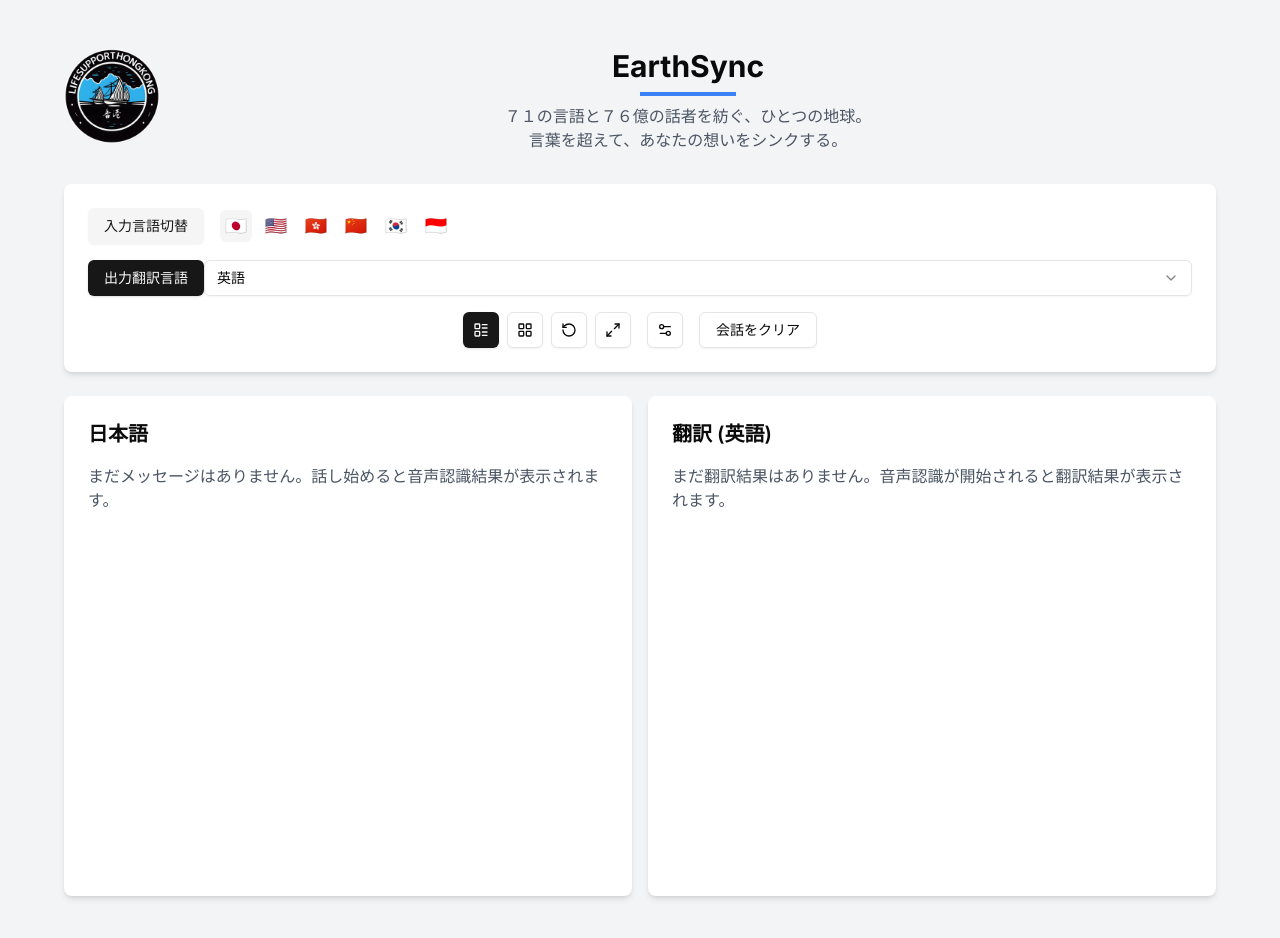
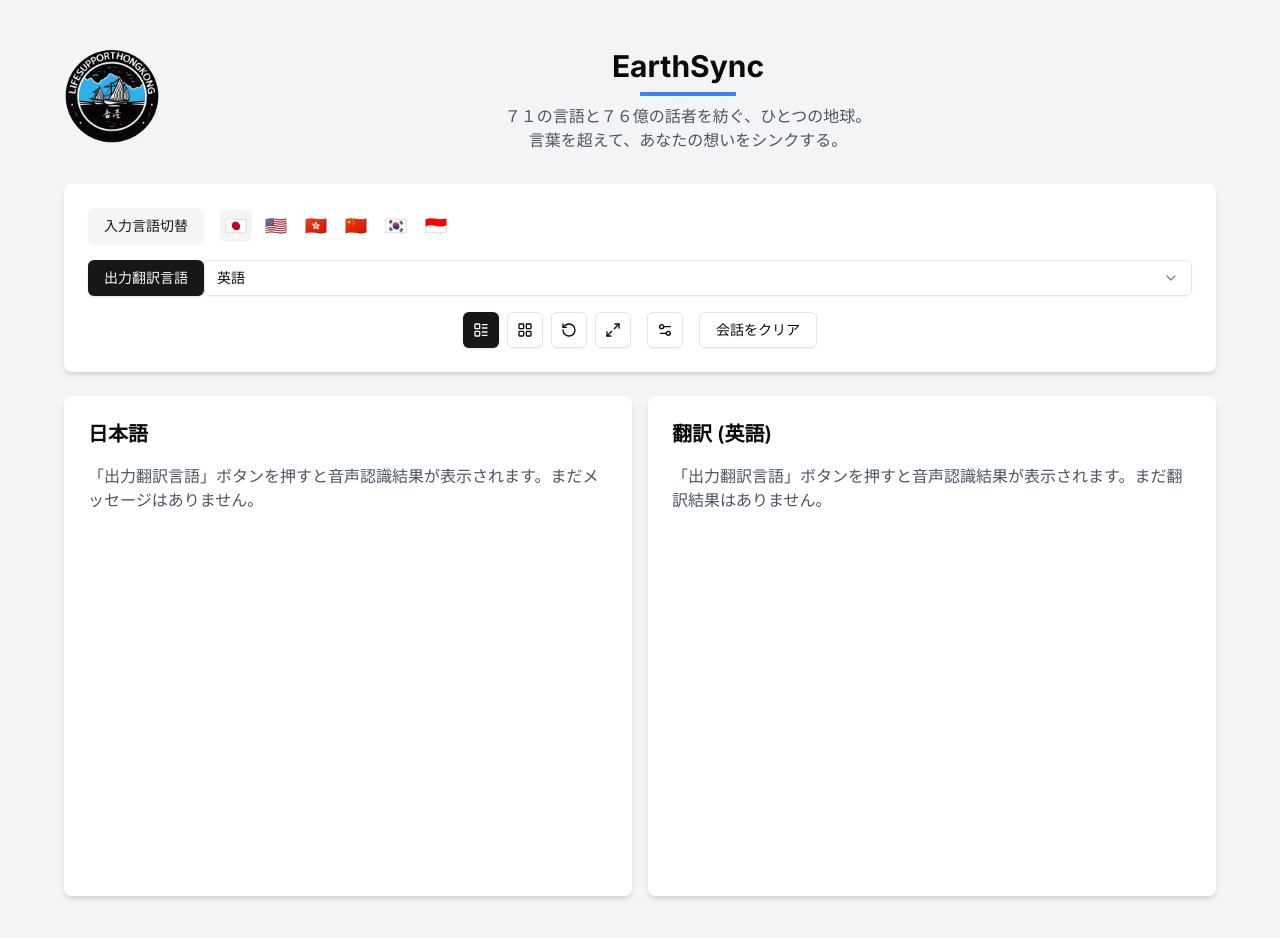
Before and after one commit to cantoneseslang/simultaneous-interpretation-system, a Next.js app: page / in a window 1280 px wide. Shown: the top 938 px of the page. Built offline with nearby package versions, Linux system fonts and the light colour scheme.

Commit message:
Update code with new changes

```diff
--- a/app/page.tsx
+++ b/app/page.tsx
@@ -525,7 +525,7 @@
       </div>
     ))}
     {transcriptMessages.length === 0 && (
-      <p className="text-gray-600">まだメッセージはありません。話し始めると音声認識結果が表示されます。</p>
+      <p className="text-gray-600">「出力翻訳言語」ボタンを押すと音声認識結果が表示されます。まだメッセージはありません。</p>
     )}
     <div ref={japaneseMessagesEndRef} />
   </div>
@@ -546,7 +546,7 @@
       ))}
       {translationMessages.length === 0 && (
         <p className={`text-gray-600 ${layoutMode === 'inverse' ? 'transform rotate-180' : ''}`}>
-          まだ翻訳結果はありません。音声認識が開始されると翻訳結果が表示されます。
+          「出力翻訳言語」ボタンを押すと音声認識結果が表示されます。まだ翻訳結果はありません。
         </p>
       )}
       <div ref={translatedMessagesEndRef} />
```
